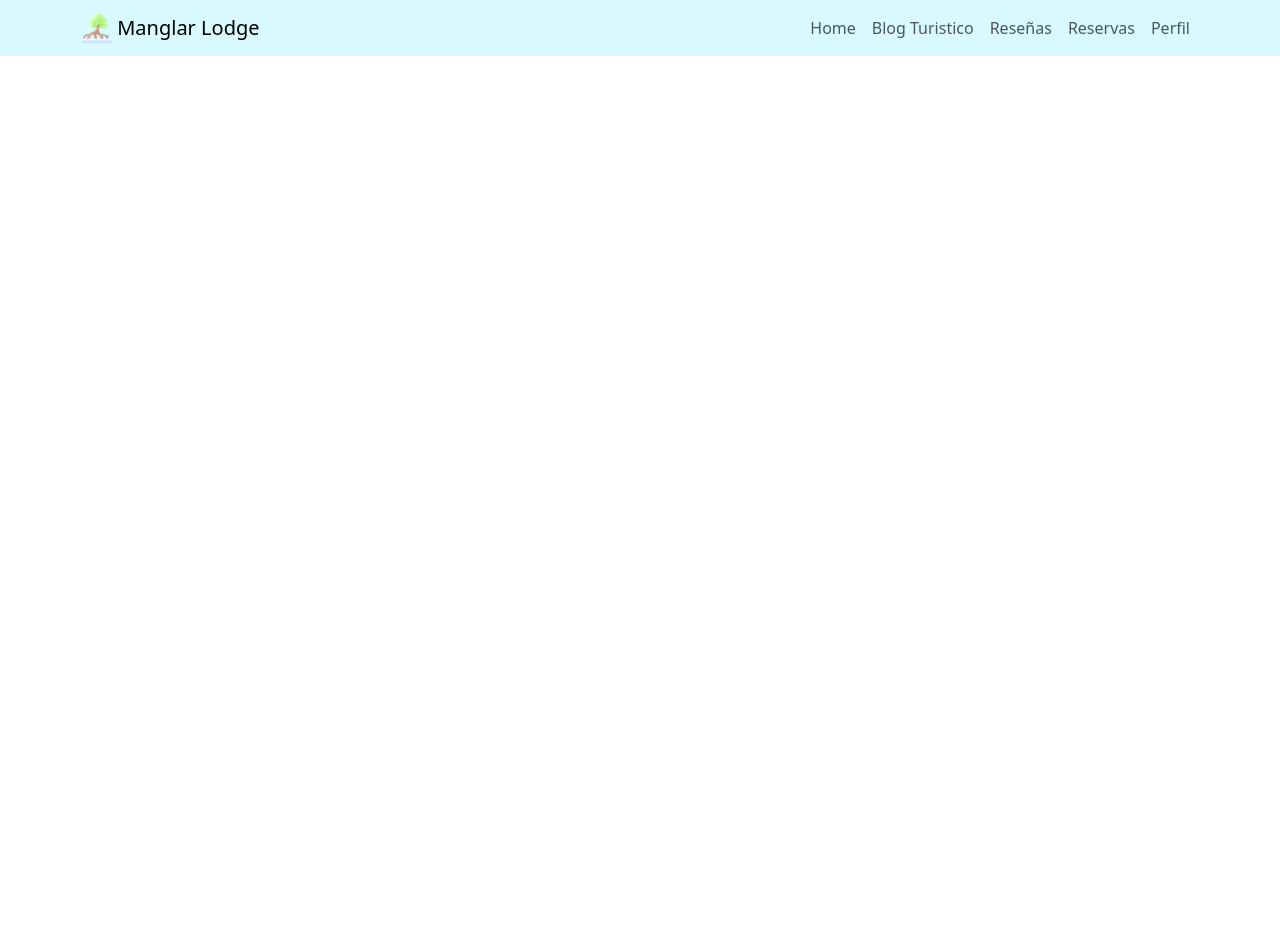
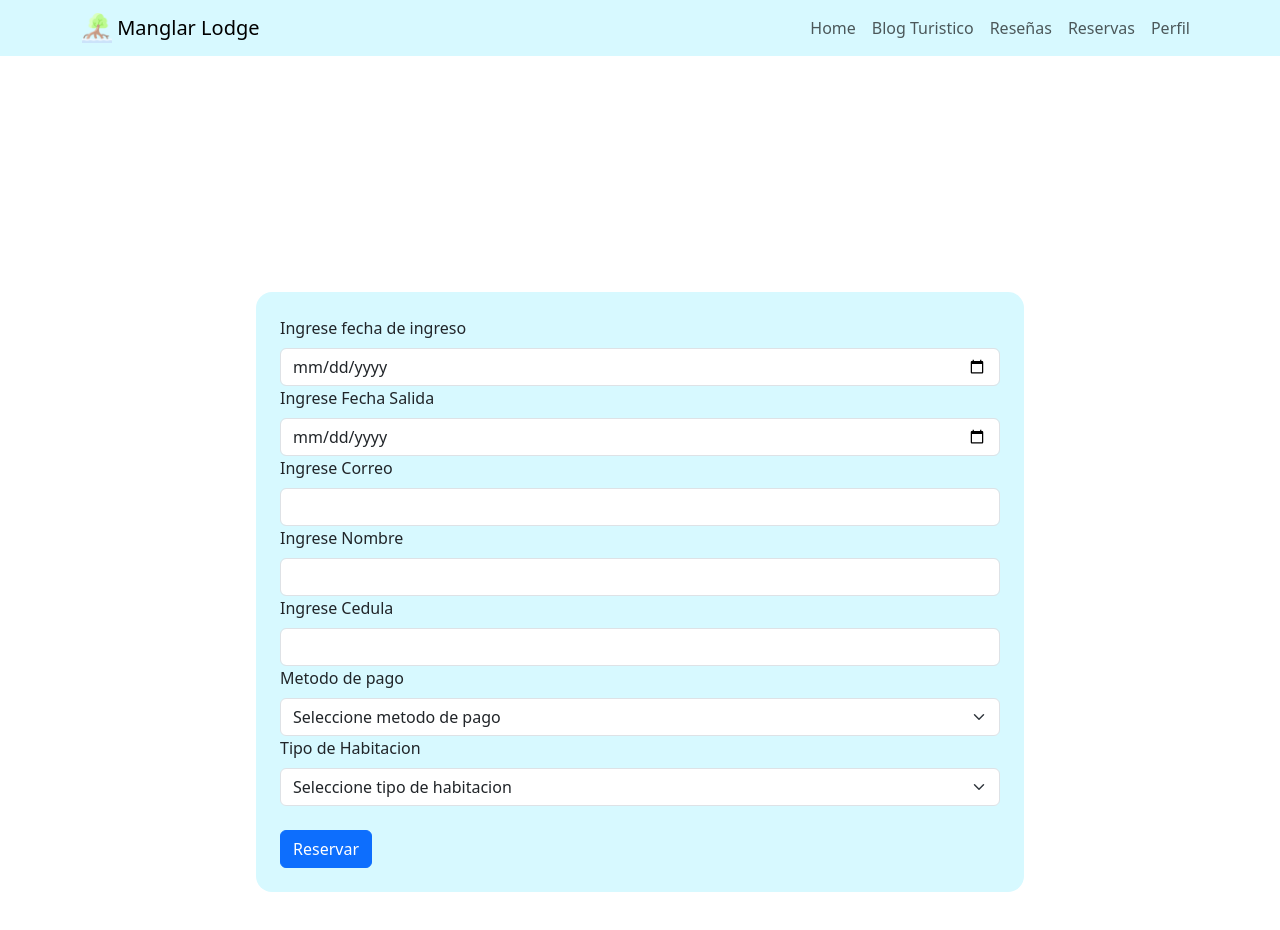
Before and after one commit to GenesisUVM/Hotel, a React (Vite) app in the folder manglarLodge/: page /usuario/reservas in a window 1280 px wide. Shown: the top 930 px of the page. Before the commit the page ends 800 px from the top, so only its background shows below. Built offline with nearby package versions, Linux system fonts and the light colour scheme.

Commit message:
Formulario y vista de reservas

```diff
--- /dev/null
+++ b/manglarLodge/src/api/reservaAuth.js
@@ -0,0 +1,5 @@
+import axios from 'axios'
+
+export const API = 'http://localhost:4000/api'
+
+export const reservaRequest = reservacion => axios.post('http://localhost:4000/api/reserva', reservacion);
--- /dev/null
+++ b/manglarLodge/src/componentes/FormReservas.jsx
@@ -0,0 +1,167 @@
+import {useState} from 'react';
+import './Forms.css'
+import {useForm} from 'react-hook-form'
+import {reservaRequest} from '../api/reservaAuth'
+import Form from 'react-bootstrap/Form';
+import Button from 'react-bootstrap/Button';
+
+
+function FormReservas(){
+
+    /*Logica para limpiar el formulario y mostrar un mensjae de exito si se registra correctamente */
+    const [formData, setFormData] = useState({
+        fecha_ingreso: '',
+        fecha_salida: '',
+        correo: '',
+        nombre: '',
+        cedula: '',
+        metodo_pago : '',
+        tipo_habitacion: ''
+    });
+    const [message, setMessage] = useState('');
+
+    const handleChange = (event) => {
+        const { name, value } = event.target;
+        setFormData({
+            ...formData,
+            [name]: value
+        });
+    };
+
+    /*Logica para enviar los datos del formulario a la base de datos */
+    const { register, handleSubmit, formState: { errors } } = useForm();
+
+    const onSubmit = handleSubmit(async(values, event) => {
+        console.log(values);
+        const res = await reservaRequest(values)
+        console.log(res)
+
+        event.preventDefault();
+
+        setFormData({
+            fecha_ingreso: '',
+            fecha_salida: '',
+            correo: '',
+            nombre: '',
+            cedula: '',
+            metodo_pago : '',
+            tipo_habitacion: ''
+        });
+
+        // Muestra el mensaje de éxito
+        setMessage('Reservado con éxito!');
+
+        //  Ocultar el mensaje después de unos segundos
+        setTimeout(() => {
+            setMessage('');
+        }, 3000);
+    })
+
+
+
+    return(
+        <div className='contForm'>
+        <Form onSubmit={onSubmit} className='formReserva'>
+            <Form.Group controlId="formFechaIngreso">
+                    <Form.Label>Ingrese fecha de ingreso</Form.Label>
+                    <Form.Control
+                        type="date"
+                        name="fecha_ingreso"
+                        {...register('fecha_ingreso', { required: true })}
+                        onChange={handleChange}
+                        value={formData.fecha_ingreso}
+                    />
+                    {errors.fecha_ingreso && <span className="text-danger">{errors.fecha_ingreso.message}</span>}
+                </Form.Group>
+
+                <Form.Group controlId="formFechaSalida">
+                    <Form.Label>Ingrese Fecha Salida</Form.Label>
+                    <Form.Control
+                        type="date"
+                        name="fecha_salida"
+                        {...register('fecha_salida', { required: true })}
+                        onChange={handleChange}
+                        value={formData.fecha_salida}
+                    />
+                    {errors.fecha_salida && <span className="text-danger">{errors.fecha_salida.message}</span>}
+                </Form.Group>
+
+                <Form.Group controlId="formCorreo">
+                    <Form.Label>Ingrese Correo </Form.Label>
+                    <Form.Control
+                        type="email"
+                        name="correo"
+                        {...register('correo', { required: true })}
+                        onChange={handleChange}
+                        value={formData.correo}
+                    />
+                    {errors.correo && <span className="text-danger">{errors.correo.message}</span>}
+                </Form.Group>
+
+                <Form.Group controlId="formNombre">
+                    <Form.Label>Ingrese Nombre</Form.Label>
+                    <Form.Control
+                        type="text"
+                        name="nombre"
+                        {...register('nombre', { required: true })}
+                        onChange={handleChange}
+                        value={formData.nombre}
+                    />
+                    {errors.nombre && <span className="text-danger">{errors.nombre.message}</span>}
+                </Form.Group>
+                <Form.Group controlId="formCedula">
+                    <Form.Label>Ingrese Cedula</Form.Label>
+                    <Form.Control
+                        type="number"
+                        name="cedula"
+                        {...register('cedula', { required: true })}
+                        onChange={handleChange}
+                        value={formData.cedula}
+                    />
+                    {errors.cedula && <span className="text-danger">{errors.cedula.message}</span>}
+                </Form.Group>
+                <Form.Group controlId="formMetodoPago">
+                <Form.Label>Metodo de pago</Form.Label>
+                <Form.Select aria-label="Default select example"
+                        {...register('metodo_pago', { required: true })}
+                        onChange={handleChange}
+                        value={formData.metodo_pago}
+                        >
+                    <option>Seleccione metodo de pago</option>
+                    <option value="transferencia">Transferencia bancaria</option>
+                    <option value="pagoMovil">Pago movil</option>
+                    <option value="punto">Punto</option>
+                    <option value="efectivo">Efectivo</option>
+                    <option value="binance">Binance </option>
+                    <option value="zinli">Zinli </option>
+                </Form.Select>
+                </Form.Group>
+                <Form.Group controlId="formTipoHabitacion">
+                    <Form.Label>Tipo de Habitacion</Form.Label>
+                    <Form.Select aria-label="Default select example"
+                            {...register('tipo_habitacion', { required: true })}
+                            onChange={handleChange}
+                            value={formData.tipo_habitacion}
+                            >
+                        <option>Seleccione tipo de habitacion</option>
+                        <option value="individual">Individual</option>
+                        <option value="matrimonial">Matrimonial</option>
+                        <option value="doble">Doble</option>
+                        <option value="triple">Triple</option>
+                        <option value="familiar4">Familiar 4 personas</option>
+                        <option value="familiar5">Familiar 5 personas</option>
+                        <option value="familiar6">Familiar 6 personas</option>
+                        <option value="familiar8">Familiar 8 personas</option>
+                    </Form.Select>
+                </Form.Group>
+                <br />
+                <Button type='submit' className="botonIngresar">Reservar</Button>
+
+
+        </Form>
+        <p>{message}</p>
+        </div>
+    )
+};
+
+export default FormReservas;
--- a/manglarLodge/src/componentes/Forms.css
+++ b/manglarLodge/src/componentes/Forms.css
@@ -8,3 +8,14 @@
     padding: 1.5rem;
     border-radius: 1rem;
 }
+
+
+/*Estilos formulario de reserva*/
+
+.formReserva{
+    width: 60%;
+    margin: auto;
+    background: #D7F9FF;
+    padding: 1.5rem;
+    border-radius: 1rem;
+}
--- a/manglarLodge/src/vistas/Usuarios/Resevas.jsx
+++ b/manglarLodge/src/vistas/Usuarios/Resevas.jsx
@@ -1,12 +1,14 @@
+import FormReservas from '../../componentes/FormReservas';
 import NavUsuarios from '../../componentes/NavUsuarios';
 import './Usuarios.css'
 
 /*Componente vista de Reservas para los usuarios */
 function Reservas(){
     return(
-        <>
-        <NavUsuarios />
-        </>
+        <div className='vistaReservas'>
+            <NavUsuarios />
+            <FormReservas />
+        </div>
     )
 };
 
--- a/manglarLodge/src/vistas/Usuarios/Usuarios.css
+++ b/manglarLodge/src/vistas/Usuarios/Usuarios.css
@@ -1,4 +1,6 @@
 /*Estilos para todas las vistas de los usuarios */
+
+/*Estilos Vistas de registro e inicio de sesion*/
 
 .vistaRegistro, .vistaInicioUsuario{
     display: flex;
@@ -17,3 +19,22 @@
 .linkContraseña:hover{
     color: #80aaf8;
 }
+
+/*Estilos vista de reservas*/
+
+.vistaReservas{
+    display: flex;
+    flex-direction: column;
+    justify-content: center;
+    height: 100vh;
+
+}
+
+/*Estilos para laptops y PC*/
+
+@media (min-width: 1200px){
+
+    .vistaReservas{
+        height: 150vh;
+    }
+}
```
Also changed, not shown: 2 other files (tests, documents, lock files or other folders).
